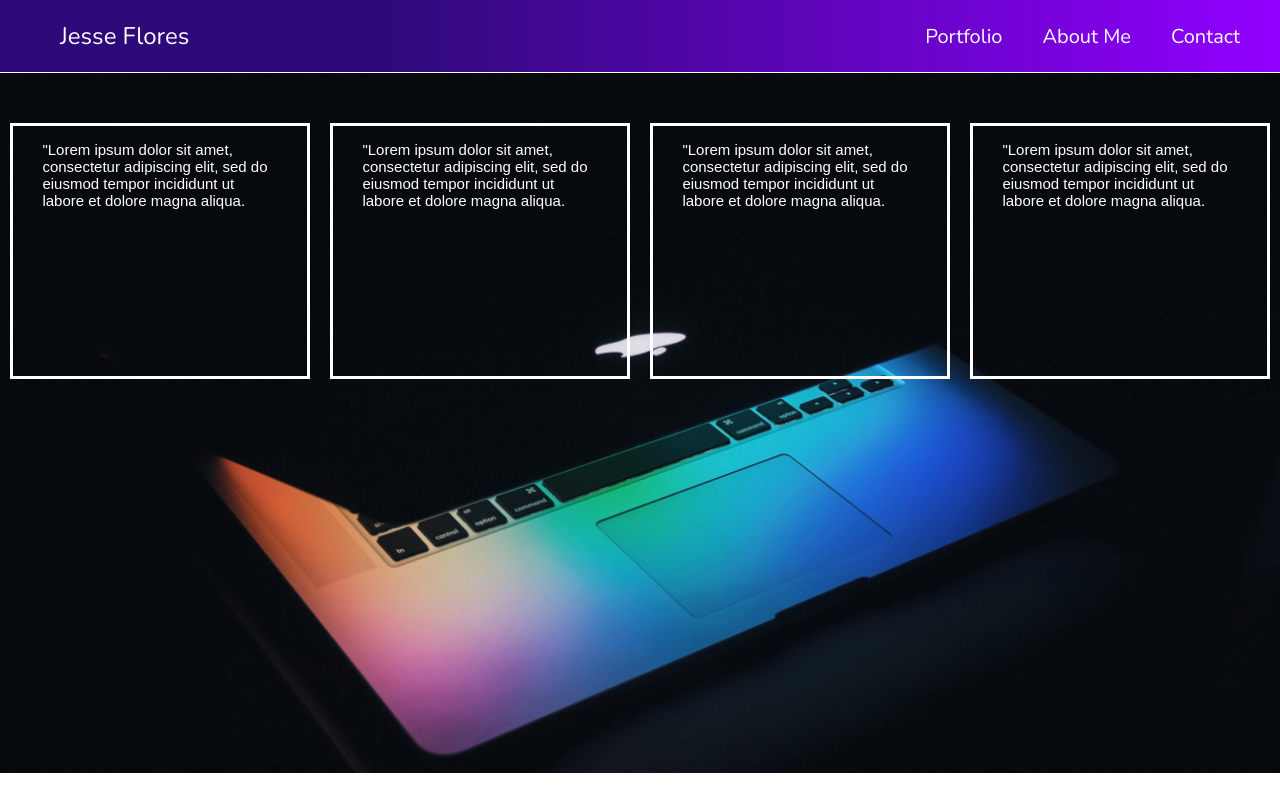
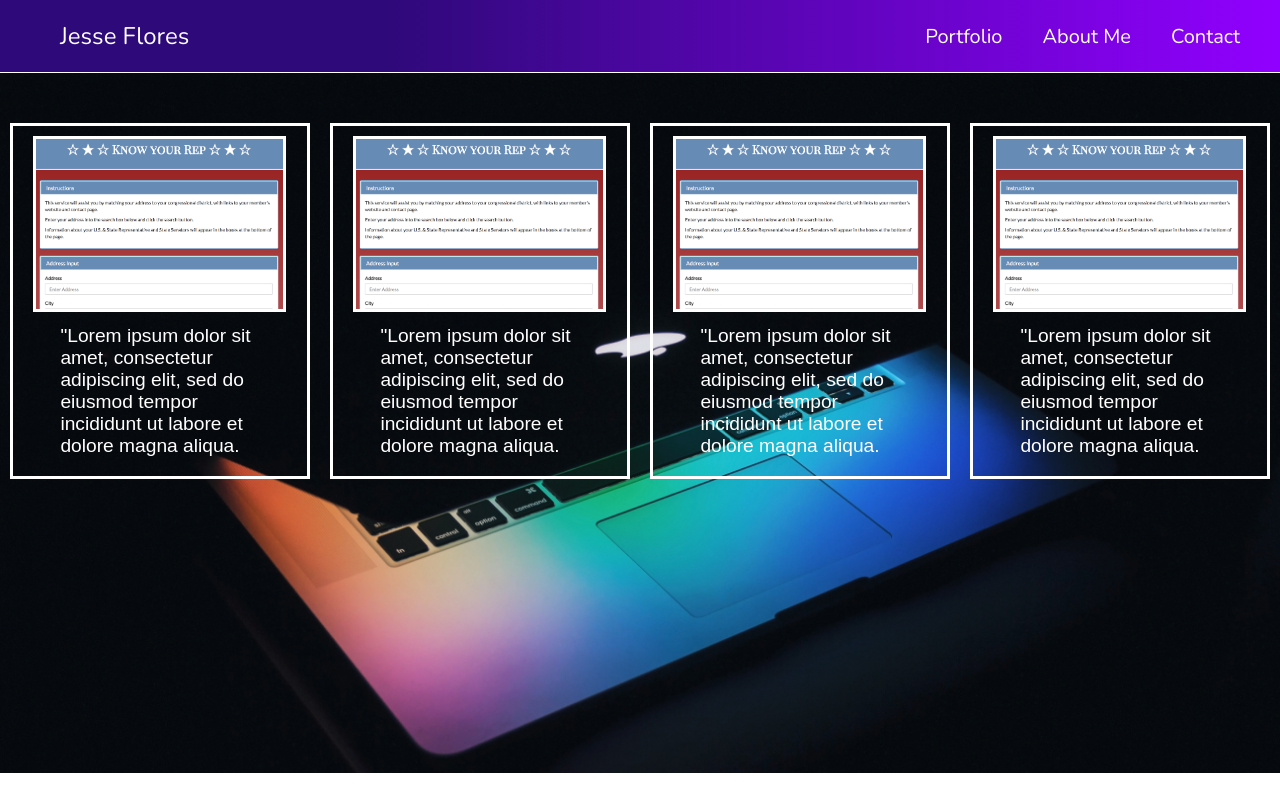
Before and after one commit to jesseflores512/reactportfolio, a React (Create React App) app: page /portfolio in a window 1280 px wide. Built offline with nearby package versions, Linux system fonts and the light colour scheme.

Commit message:
portfolio layout is done

```diff
--- a/src/App.css
+++ b/src/App.css
@@ -62,18 +62,35 @@ a {
 }
 
 .project {
-  display: flex;
-  justify-content: center;
+  display: grid;
+  grid-template-columns: 10px auto 10px;
+  grid-template-rows: repeat(6, 1fr);
   border-style: solid;
   border-color: white;
   margin: 10px;
   margin-top: 50px;
-  height: 250px;
+  height: 350px;
+  grid-gap: 10px;
 }
-.projectText{
+.projectText {
+  grid-column: 2 /4;
+  grid-row: 4 / 6;
   color: white;
-  font-size: 15px;
+  font-size: 1.5vw;
   width: 80%;
+  height: 50%;
+  margin-left: auto;
+  margin-right: auto;
+}
+
+.project img {
+  grid-column: 2 /4;
+  grid-row: 1 / 4;
+  height: 100%;
+  width: 90%;
+  margin-top: 10px;
+  border-style: solid;
+  border-color: white
 }
 /* about page */
 .aboutPage {
--- a/src/components/portfolio.js
+++ b/src/components/portfolio.js
@@ -1,6 +1,5 @@
 import React from 'react';
 import Project from '../subcomponents/project'
-import Grid from 'react-css-grid'
 
 export default class Portfolio extends React.Component {
   render(){
--- a/src/subcomponents/project.js
+++ b/src/subcomponents/project.js
@@ -5,11 +5,12 @@ export default class Project extends React.Component {
     return(
         <div>
           <div className='project'>
-
+            <img src={require('../images/projectimages/rep.png')} alt='project'></img>
             <p className='projectText'>
               "Lorem ipsum dolor sit amet, consectetur adipiscing elit,
               sed do eiusmod tempor incididunt ut labore et dolore magna aliqua.
             </p>
+
           </div>
         </div>
     )
```
Also changed, not shown: src/images/projectimages/rep.png (added).
